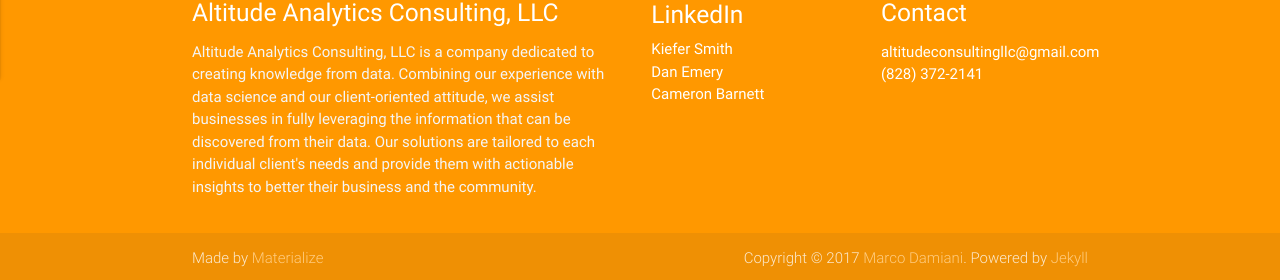
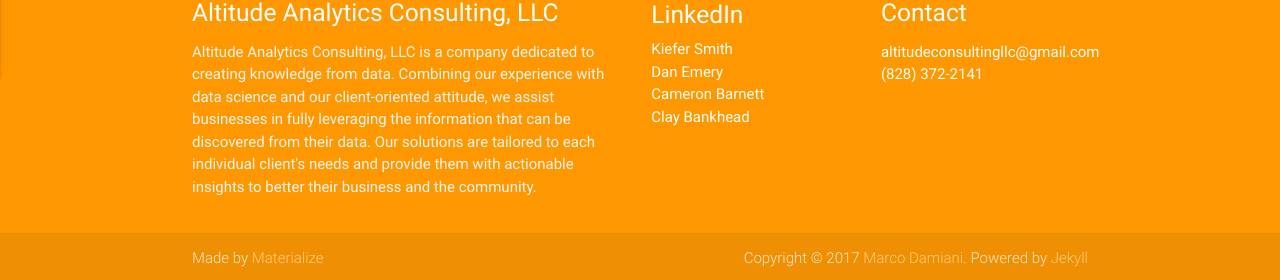
Before and after one commit to kiefersmith/Altitude-Website, a Jekyll site: the page built from index.md, in a window 1280 px wide. Shown: the part 882-1162 px from the top of the page. Built offline with Jekyll 4.4.1, drawn with Linux system fonts in a browser that asks for light colours.

Commit message:
Update footer.html

```diff
--- a/_includes/footer.html
+++ b/_includes/footer.html
@@ -12,6 +12,7 @@
             <li><a class="white-text" href="https://www.linkedin.com/in/kiefersmith" target="_blank">Kiefer Smith</a></li>
             <li><a class="white-text" href="https://www.linkedin.com/in/daniel-emery-6b38a914a/" target="_blank">Dan Emery</a></li>
             <li><a class="white-text" href="https://www.linkedin.com/in/cameron-barnett-995a74126/" target="_blank">Cameron Barnett</a></li>
+            <li><a class="white-text" href="https://www.linkedin.com/in/clay-bankhead-551055150/" target="_blank">Clay Bankhead</a></li>
           </ul>
         </div>
         <div class="col l3 s12">
```
